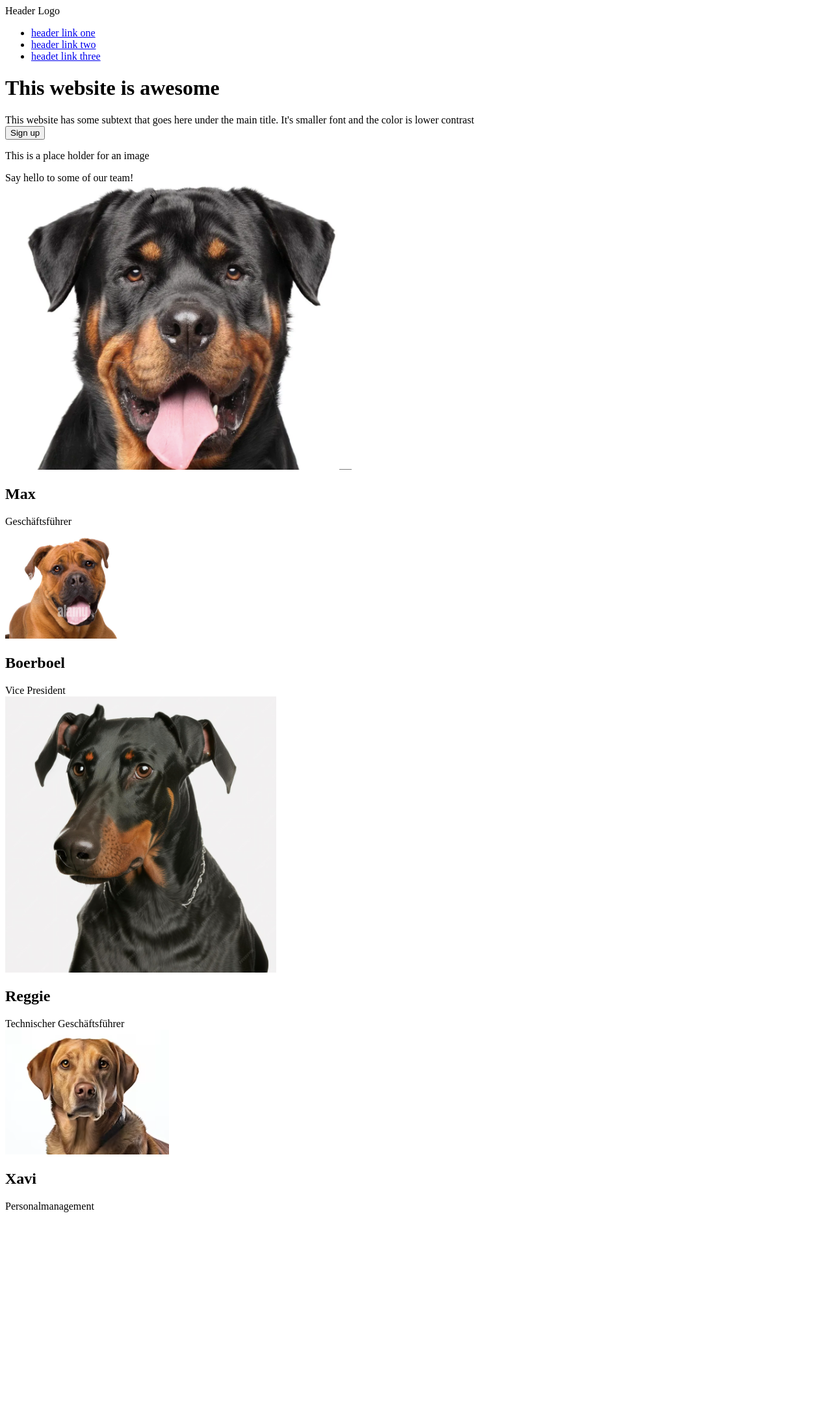
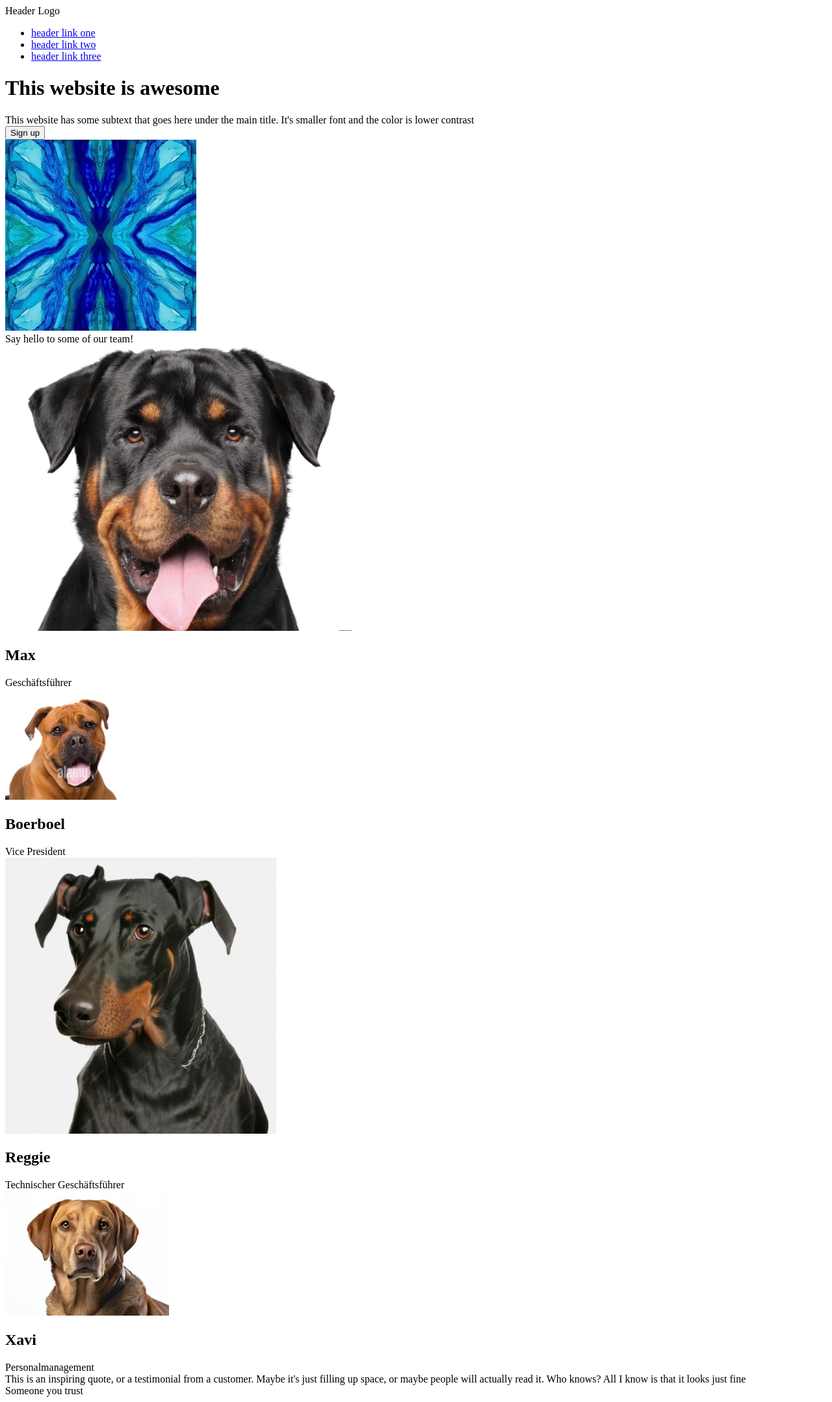
Before and after one commit to Harvis23/landing-page, a plain HTML site: page index.html in a window 1280 px wide. Shown: the whole page at 65% size. Before the commit the page ends 1874 px from the top, so only its background shows below. Drawn offline with Linux system fonts and the light colour scheme.

Commit message:
Add quote container section

```diff
--- a/index.html
+++ b/index.html
@@ -13,7 +13,7 @@
         <ul class="links">
             <li><a href="https://www.youtube.com/watch?v=dQw4w9WgXcQ&ab_channel=RickAstley">header link one</a></li>
             <li><a href="https://www.youtube.com/watch?v=dQw4w9WgXcQ&ab_channel=RickAstley">header link two</a></li>
-            <li><a href="https://www.youtube.com/watch?v=dQw4w9WgXcQ&ab_channel=RickAstley">headet link three</a></li>
+            <li><a href="https://www.youtube.com/watch?v=dQw4w9WgXcQ&ab_channel=RickAstley">header link three</a></li>
         </ul>
     </div>
     <div class="header-2">
@@ -23,7 +23,7 @@
             <button>Sign up</button>
         </div>
         <div class="image-container">
-            <p>This is a place holder for an image</p>
+            <img src="../images/blue-kale.png" alt="Kaleidoscope">
         </div>
     </div>
 
@@ -52,5 +52,12 @@
             </div>
         </div>
     </div>
+
+    <div class="quote-container">
+        <div class="quote">This is an inspiring quote, or a testimonial from a customer. Maybe it's just filling up space, or maybe people will actually read it. Who knows? All I know is that it looks just fine</div>
+        <div class="author">Someone you trust</div>
+    </div>
+
+
 </body>
 </html>
```
Also changed, not shown: images/blue-kale.png (added).
